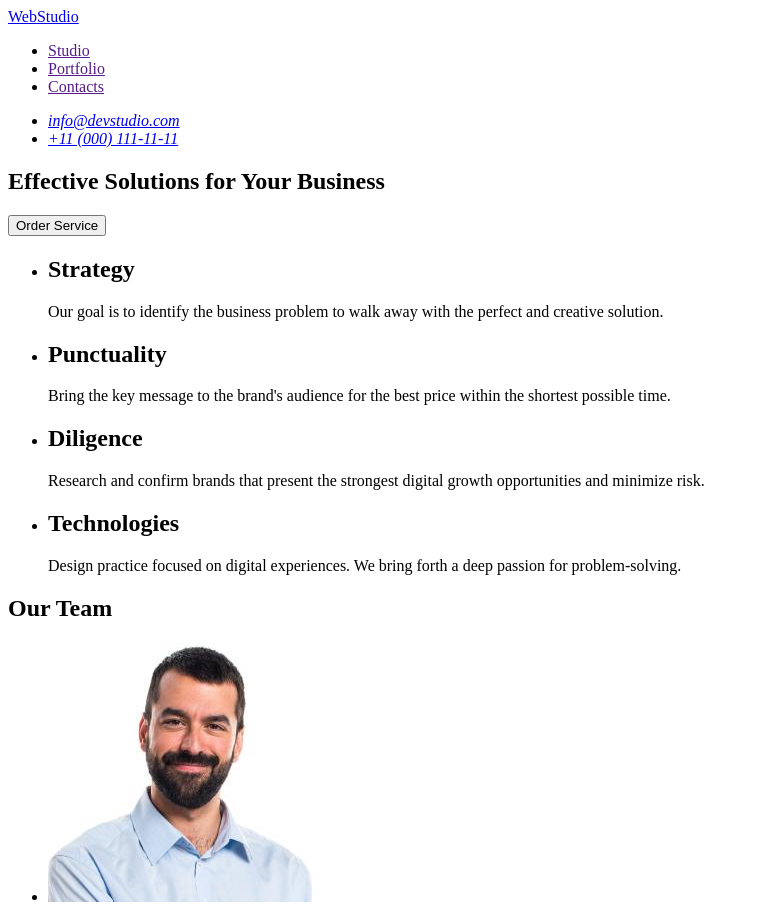
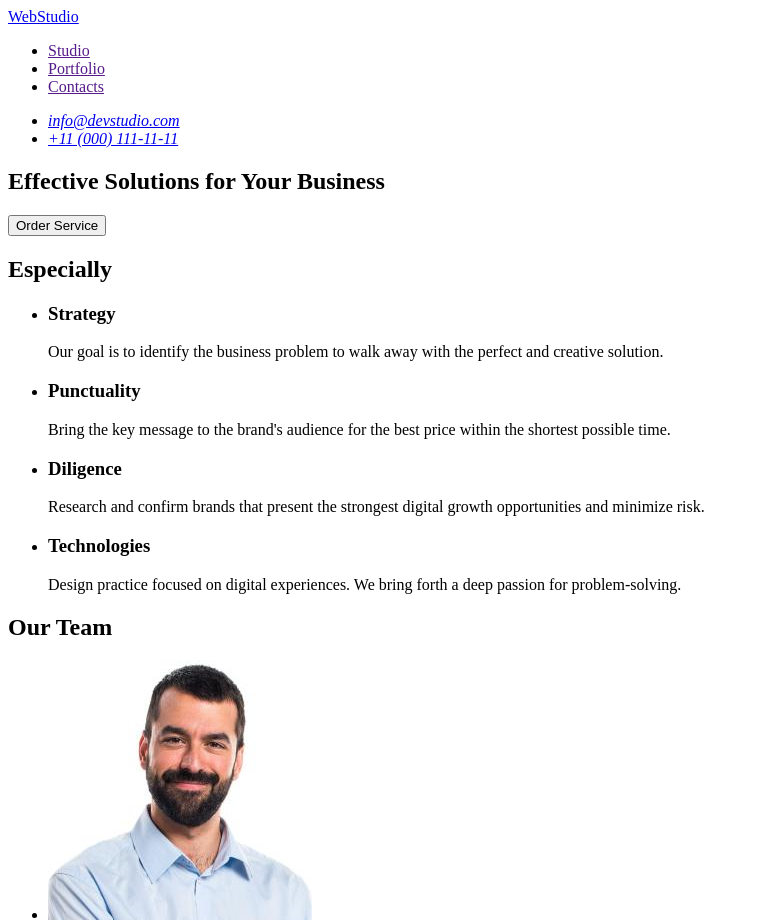
Before and after one commit to YaroslavOrlov17/goit-markup-hw-01, a plain HTML site: page index.html in a window 1280 px wide. Shown: the top 920 px of the page, without its empty margins (0-759 px from the left). Drawn offline with Linux system fonts and the light colour scheme.

Commit message:
final version

```diff
--- a/index.html
+++ b/index.html
@@ -8,8 +8,8 @@
 </head>
 
 <body>
+    <!-- ---------------------------header------------------------------ -->
     <header>
-
         <nav>
             <a href="./index.html">WebStudio</a>
             <ul>
@@ -32,34 +32,36 @@
         </address>
     </header>
     <main>
+        <!-- ---------------------------section 1------------------------------ -->
         <section>
             <h1>Effective Solutions
                 for Your Business
             </h1>
             <button type="button">Order Service</button>
         </section>
-        <!-- ----------------------- -->
+        <!-- ---------------------------section 2 ------------------------------ -->
         <section>
+            <h2>Especially</h2>
             <ul>
                 <li>
-                    <h2>Strategy</h2>
+                    <h3>Strategy</h3>
                     <p>Our goal is to identify the business
                         problem to walk away with the perfect and creative solution.
                     </p>
                 </li>
                 <li>
-                    <h2>Punctuality</h2>
+                    <h3>Punctuality</h3>
                     <p>Bring the key message to the brand's audience for the best price within the shortest possible
                         time.</p>
                 </li>
                 <li>
-                    <h2>Diligence</h2>
+                    <h3>Diligence</h3>
                     <p>Research and confirm brands that present the strongest digital growth opportunities and minimize
                         risk.
                     </p>
                 </li>
                 <li>
-                    <h2>Technologies</h2>
+                    <h3>Technologies</h3>
                     <p>Design practice focused on digital experiences. We bring forth a deep passion for
                         problem-solving.
                     </p>
@@ -94,7 +96,7 @@
         </section>
     </main>
     <footer>
-        <a href="#">WEBSTUDIO</a>
+        <a href="./index.html">WebStudio</a>
         <p>Increase the flow of customers and sales for your business with digital marketing & growth solutions.</p>
     </footer>
 </body>
```
